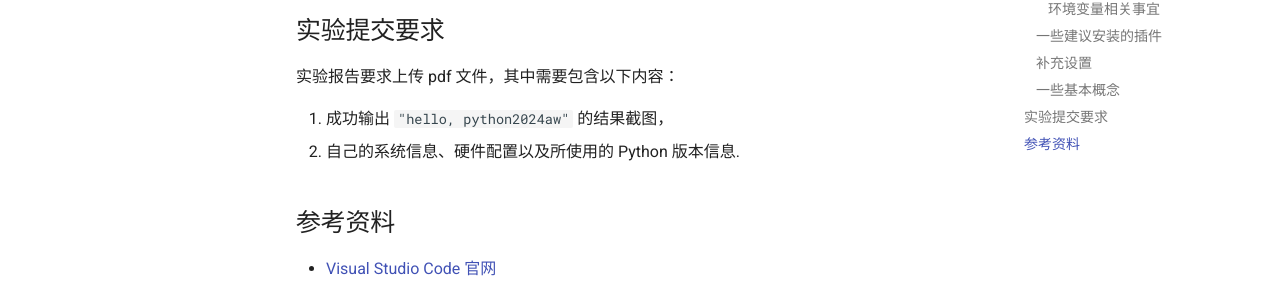
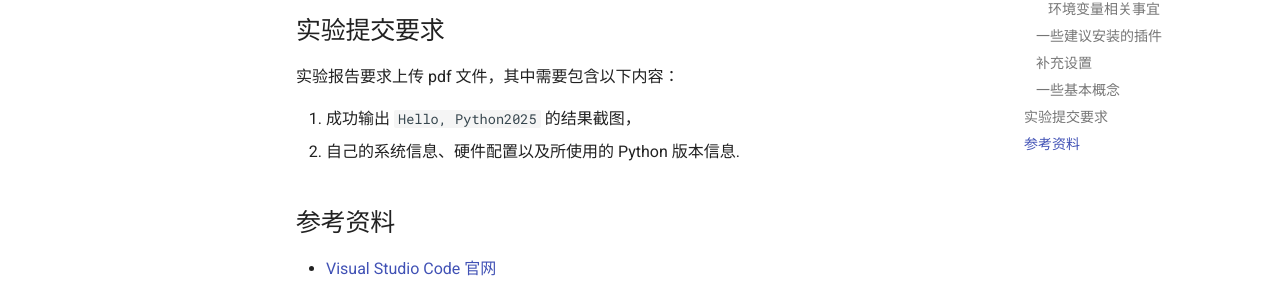
Before and after one commit to FrightenedFoxCN/python2024aw, an MkDocs documentation site: the page built from docs/labs/00env.md, in a window 1280 px wide and 900 px high, scrolled down 10832 px. Shown: the part 341-632 px from the top of the window. Built offline with MkDocs 1.6.1 and Material for MkDocs 9.7.7, drawn with Linux system fonts in a browser that asks for light colours; comment, search, counter and statistics services are not loaded.

Commit message:
Fix typo

```diff
--- a/docs/labs/00env.md
+++ b/docs/labs/00env.md
@@ -231,7 +231,7 @@ VSCode 一大核心功能就是插件（extensions）. 安装之后打开，会
 
 实验报告要求上传 pdf 文件，其中需要包含以下内容：
 
-1. 成功输出 `"hello, python2024aw"` 的结果截图，
+1. 成功输出 `Hello, Python2025` 的结果截图，
 2. 自己的系统信息、硬件配置以及所使用的 Python 版本信息.
 
 ## 参考资料
```
